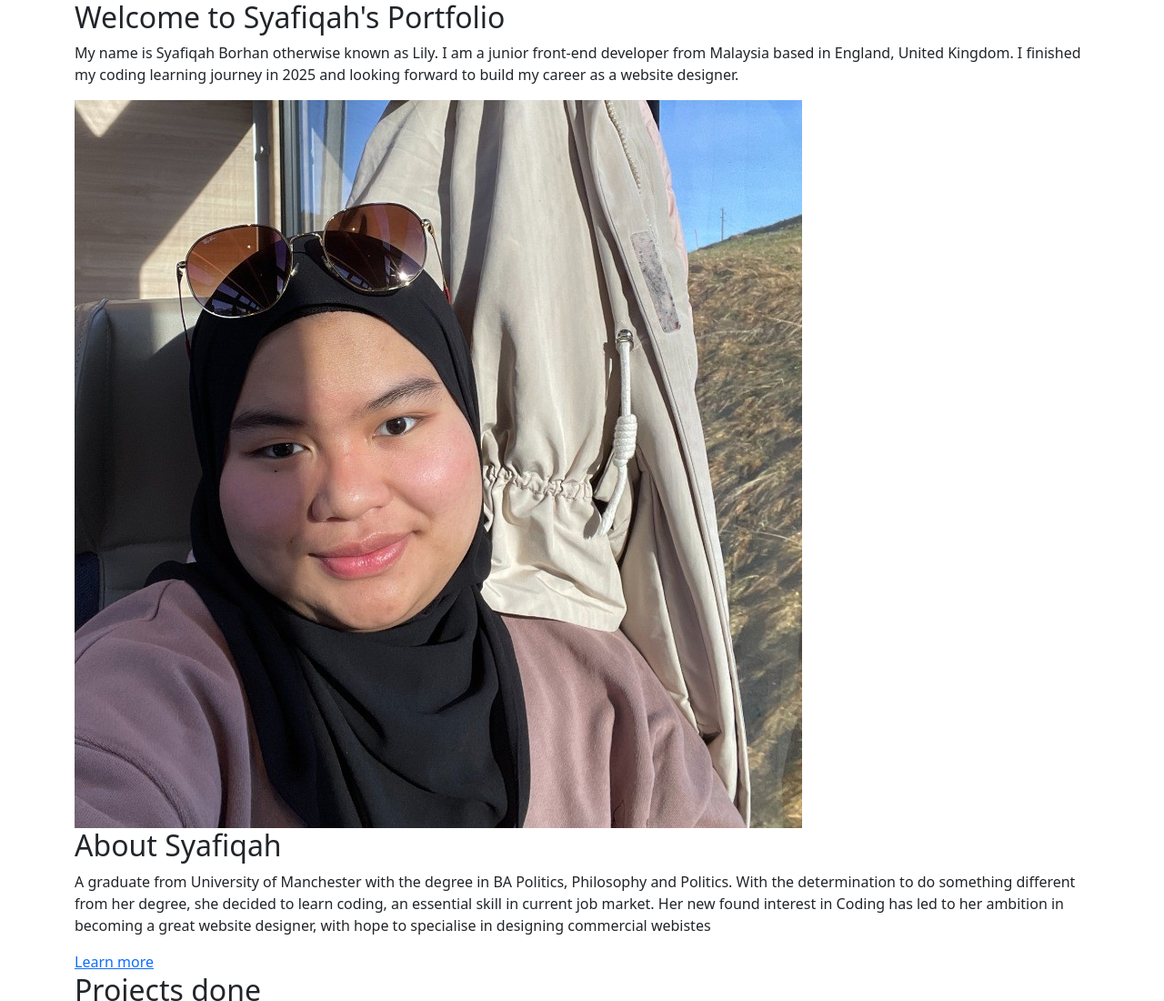
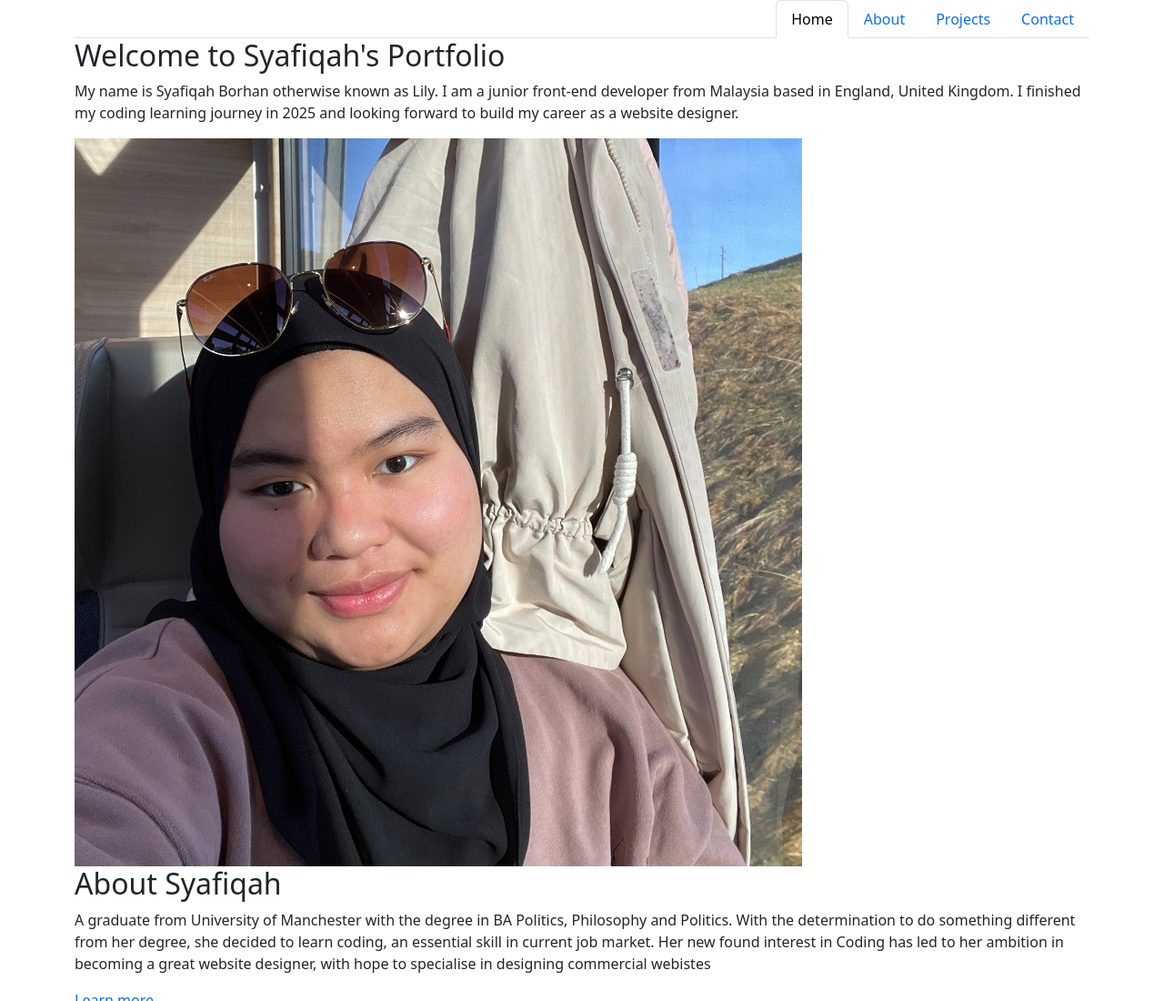
Before and after one commit to cosylily/portfolio-lily, a plain HTML site: page home.html in a window 1280 px wide. Shown: the top 1100 px of the page at 91% size. Drawn offline with nearby package versions, Linux system fonts and the light colour scheme.

Commit message:
added contact page and navigation bar

```diff
--- a/home.html
+++ b/home.html
@@ -14,6 +14,22 @@
   </head>
   <body>
     <div class="container">
+      <ul class="nav justify-content-end nav-tabs">
+        <li class="nav-item">
+          <a class="nav-link active" aria-current="page" href="home.html"
+            >Home</a
+          >
+        </li>
+        <li class="nav-item">
+          <a class="nav-link" href="about.html">About</a>
+        </li>
+        <li class="nav-item">
+          <a class="nav-link" href="project.html">Projects</a>
+        </li>
+        <li class="nav-item">
+          <a class="nav-link" href="contact.html">Contact</a>
+        </li>
+      </ul>
       <div class="header justify-content-around">
         <span class="welcomeSpeech"
           ><h2 class="welcomeSpeechheader">Welcome to Syafiqah's Portfolio</h2>
```
Also changed, not shown: contact.html (added, +9 -0 lines).
